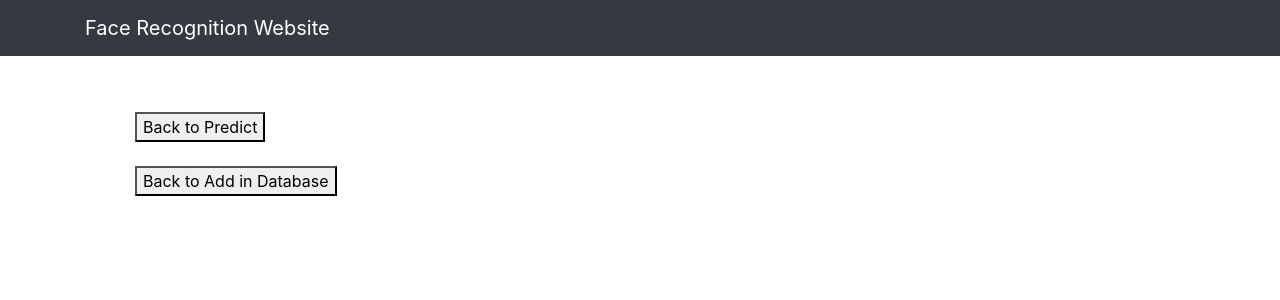
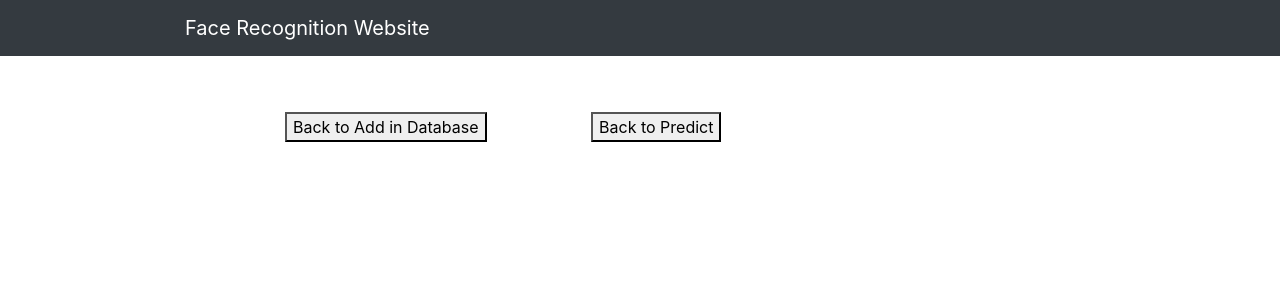
Before and after one commit to ShamSinha/Image-Recognition-Website, a Flask app: template templates/addStatus.html in a window 1280 px wide. Shown: the top 300 px of the page. Run offline with Flask 2, Linux system fonts and the light colour scheme; the template is opened without the code that fills it, so the values that code supplies are empty; parts of the project's set-up code (start-up, migrations or seed data) failed here and were passed over; some libraries are stand-ins or nearby versions.

Commit message:
Update addStatus.html

```diff
--- a/templates/addStatus.html
+++ b/templates/addStatus.html
@@ -1,18 +1,18 @@
 {% extends "base.html" %} {% block content %}
 
 <style>
-    h4 {padding-left: 0px;}
+    h4 {padding-left: 100px;}
     div {
         padding-left: 50px;
     }
-
+    a{padding-left:100px;}
 </style>
 
 <br>
+<div style="display: inline-block">
+<a href = "/add"><button type="button">Back to Add in Database</button></a>
 <a href = "/"><button type="button">Back to Predict</button></a>
-<br>
-<br>
-<a href = "/add"><button type="button">Back to Add in Database</button></a>
+</div>
 
 <br>
 <br>
```
